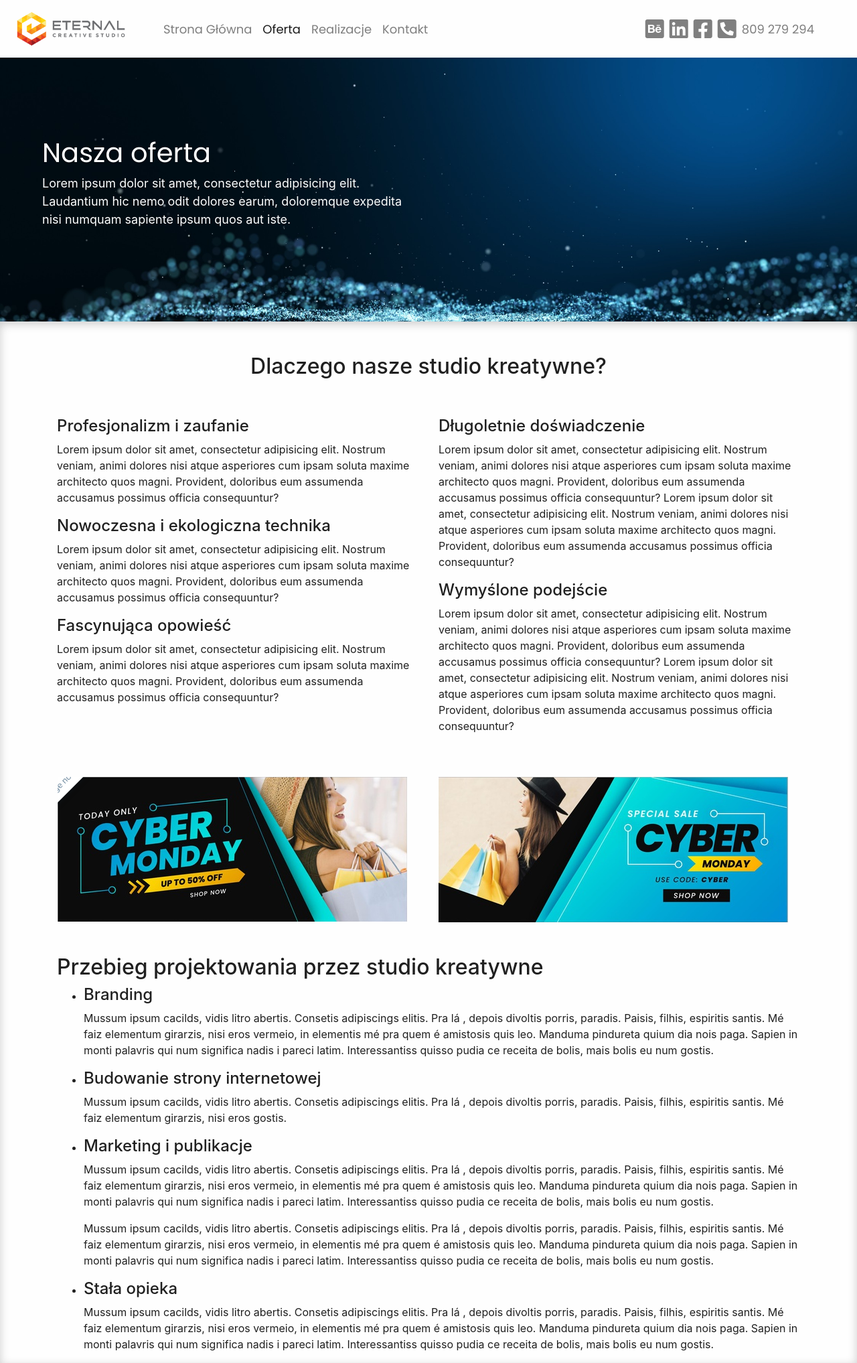
After one commit to Pacislavek/web006, a PHP site: page /oferta.php in a window 1280 px wide. The commit adds this page. Shown: the whole page at 67% size. Run offline with PHP 8.4, Linux system fonts and the light colour scheme; some libraries are stand-ins or nearby versions.

Commit message:
general commit

```diff
--- a/css/main.css
+++ b/css/main.css
@@ -8,7 +8,6 @@
   background-attachment: fixed;
   background-size: cover;
   overflow: hidden;
-
 }
 
 #header:before {
@@ -76,11 +75,10 @@
   top: 0;
   min-height: 86px;
   height: 10vh;
-  position: sticky;
   font-size: 18px;
   font-weight: 500;
   font-family: var(--font-secondary);
-  z-index: 99;
+  z-index: 999;
 }
 
 .navbar-light {
@@ -301,7 +299,6 @@
 
 #contact {
   background-color: #252525;
-  min-height: 50vh;
   color: white;
 }
 
@@ -309,3 +306,22 @@
   display: flex;
   justify-content: space-around;
 }
+
+/* SUBSITES */
+
+#headerr {
+  margin-top: 10vh;
+  position: relative;
+  height: 50vh;
+  max-height: 100%;
+  background-image: url(../media/header2.jpg);
+  background-position: center;
+  background-size: cover;
+  overflow: hidden;
+}
+
+/* OFFERR */
+
+#offerr {
+  box-shadow: inset 0px 4px 14px rgba(0, 0, 0, 0.2);
+}
--- a/css/waves.css
+++ b/css/waves.css
@@ -5,6 +5,24 @@
   height: 150px;
   background: transparent;
   overflow: hidden;
+}
+
+.waves-footer {
+  position: relative;
+  top: 0px;
+  width: 100%;
+  height: 150px;
+  background: transparent;
+  overflow: hidden;
+}
+
+.wave-footer {
+  width: 100%;
+  height: 100px;
+  filter: invert(0.858);
+  position: absolute;
+  bottom: 0;
+  left: 0;
 }
 
 .waves .wave {
--- /dev/null
+++ b/oferta.php
@@ -0,0 +1,176 @@
+<html lang="pl">
+
+<head>
+  <!-- meta -->
+  <title>Web006 - Szablon</title>
+  <meta charset="utf-8">
+  <meta name="viewport" content="width=device-width, initial-scale=1.0">
+  <meta name="author" content="Patryk Kowalski | pacislavek@gmail.com">
+  <meta name="description" content="Szablon strony dla studia kreatywnego.">
+  <meta http-equiv="Cache-control" content="public">
+  <meta name="robots" content="index, follow" />
+  <meta name="keywords" content="" />
+  <!-- og meta -->
+  <meta property="og:title" content="Web006 - Szablon" />
+  <meta property="og:url" content="" />
+  <meta property="og:description" content="Szablon strony dla studia kreatywnego." />
+  <meta property="og:image" content="" />
+  <!-- font -->
+  <link href="https://fonts.googleapis.com/css2?family=Poppins:wght@300;400;700&family=Roboto:wght@300;400;500;700&family=Pacifico&display=swap" rel="stylesheet">
+  <link rel="stylesheet" href="https://cdnjs.cloudflare.com/ajax/libs/font-awesome/5.13.1/css/all.min.css">
+  <!-- css -->
+  <link rel="stylesheet" href="https://stackpath.bootstrapcdn.com/bootstrap/4.5.0/css/bootstrap.min.css" integrity="sha384-9aIt2nRpC12Uk9gS9baDl411NQApFmC26EwAOH8WgZl5MYYxFfc+NcPb1dKGj7Sk" crossorigin="anonymous">
+  <link href="https://unpkg.com/aos@2.3.1/dist/aos.css" rel="stylesheet">
+  <link rel="stylesheet" type="text/css" href="css/global.css">
+  <link rel="stylesheet" type="text/css" href="css/main.css" />
+  <link rel="stylesheet" type="text/css" href="css/waves.css" />
+  <link rel="stylesheet" type="text/css" href="css/timeline.css" />
+</head>
+
+<body data-spy="scroll" data-target="#navbar-spy" data-offset="73">
+
+
+  <header id="headerr">
+    <div class="container-fluid">
+      <div class="row h-100">
+
+        <div class="col col-lg-6 col-md-12 h-100 d-flex align-items-center">
+          <div class="header-text-wrapper">
+            <h1 class="header-title">Nasza oferta</h1>
+            <p class="header-desc">Lorem ipsum dolor sit amet, consectetur adipisicing elit. Laudantium hic nemo odit dolores earum, doloremque expedita nisi numquam sapiente ipsum quos aut iste.</p>
+          </div>
+        </div>
+      </div>
+    </div>
+  </header>
+
+  <nav class="navbar navbar-expand-lg navbar-light fixed-top">
+    <a class="navbar-brand" href="#"><img src="media/logo.png" alt="logo" class="img-fluid" width="180px"></a>
+    <button class="navbar-toggler" type="button" data-toggle="collapse" data-target="#navbarNavAltMarkup" aria-controls="navbarNavAltMarkup" aria-expanded="false" aria-label="Toggle navigation">
+      <span class="navbar-toggler-icon"></span>
+    </button>
+    <div class="collapse navbar-collapse" id="navbarNavAltMarkup">
+      <div class="navbar-nav ml-4 mr-auto">
+        <a class="nav-link" href="#">Strona Główna</a>
+        <a class="nav-link active" href="#">Oferta</a>
+        <a class="nav-link" href="#">Realizacje</a>
+        <a class="nav-link" href="#">Kontakt</a>
+      </div>
+      <span class="navbar-text d-none d-lg-flex mr-5">
+        <i class="fab fa-behance-square ml-2"></i>
+        <i class="fab fa-linkedin ml-2"></i>
+        <i class="fab fa-facebook-square ml-2"></i>
+        <i class="fas fa-phone-square-alt mx-2"></i>
+        809 279 294
+      </span>
+    </div>
+  </nav>
+
+  <section id="offerr">
+    <div class="container">
+      <div class="row pt-5">
+        <h3 class="h2 w-100 text-center">Dlaczego nasze studio kreatywne?</h3>
+
+        <div class="col-lg-6 mt-5">
+          <h4 class="h4">Profesjonalizm i zaufanie</h4>
+          <p>Lorem ipsum dolor sit amet, consectetur adipisicing elit. Nostrum veniam, animi dolores nisi atque asperiores cum ipsam soluta maxime architecto quos magni. Provident, doloribus eum assumenda accusamus possimus officia consequuntur?</p>
+
+          <h4 class="h4">Nowoczesna i ekologiczna technika</h4>
+          <p>Lorem ipsum dolor sit amet, consectetur adipisicing elit. Nostrum veniam, animi dolores nisi atque asperiores cum ipsam soluta maxime architecto quos magni. Provident, doloribus eum assumenda accusamus possimus officia consequuntur?</p>
+
+          <h4 class="h4">Fascynująca opowieść</h4>
+          <p>Lorem ipsum dolor sit amet, consectetur adipisicing elit. Nostrum veniam, animi dolores nisi atque asperiores cum ipsam soluta maxime architecto quos magni. Provident, doloribus eum assumenda accusamus possimus officia consequuntur?</p>
+        </div>
+        <div class="col-lg-6 mt-5">
+          <h4 class="h4">Długoletnie doświadczenie</h4>
+          <p>Lorem ipsum dolor sit amet, consectetur adipisicing elit. Nostrum veniam, animi dolores nisi atque asperiores cum ipsam soluta maxime architecto quos magni. Provident, doloribus eum assumenda accusamus possimus officia consequuntur? Lorem ipsum dolor sit amet, consectetur adipisicing elit. Nostrum veniam, animi dolores nisi atque asperiores cum ipsam soluta maxime architecto quos magni. Provident, doloribus eum assumenda accusamus possimus officia consequuntur?</p>
+
+          <h4 class="h4">Wymyślone podejście</h4>
+          <p>Lorem ipsum dolor sit amet, consectetur adipisicing elit. Nostrum veniam, animi dolores nisi atque asperiores cum ipsam soluta maxime architecto quos magni. Provident, doloribus eum assumenda accusamus possimus officia consequuntur? Lorem ipsum dolor sit amet, consectetur adipisicing elit. Nostrum veniam, animi dolores nisi atque asperiores cum ipsam soluta maxime architecto quos magni. Provident, doloribus eum assumenda accusamus possimus officia consequuntur?</p>
+        </div>
+      </div>
+
+      <div class="row pb-5">
+        <div class="col-lg-6 mt-5">
+          <img src="media/baner1.png" alt="" class="img-fluid">
+        </div>
+        <div class="col-lg-6 mt-5">
+          <img src="media/baner2.png" alt="" class="img-fluid">
+        </div>
+      </div>
+
+      <div class="row">
+        <div class="col-md-12">
+          <div class="page-header">
+            <h2>Przebieg projektowania przez studio kreatywne</h2>
+          </div>
+          <ul class="timeline">
+            <li class="timeline-item">
+              <div class="timeline-badge primary"></div>
+              <div class="timeline-panel">
+                <div class="timeline-heading">
+                  <h4 class="timeline-title">Branding</h4>
+                </div>
+                <div class="timeline-body">
+                  <p>Mussum ipsum cacilds, vidis litro abertis. Consetis adipiscings elitis. Pra lá , depois divoltis porris, paradis. Paisis, filhis, espiritis santis. Mé faiz elementum girarzis, nisi eros vermeio, in elementis mé pra quem é amistosis quis leo. Manduma pindureta quium dia nois paga. Sapien in monti palavris qui num significa nadis i pareci latim. Interessantiss quisso pudia ce receita de bolis, mais bolis eu num gostis.</p>
+                </div>
+              </div>
+            </li>
+            <li class="timeline-item">
+              <div class="timeline-badge"><i class="glyphicon glyphicon-check"></i></div>
+              <div class="timeline-panel">
+                <div class="timeline-heading">
+                  <h4 class="timeline-title">Budowanie strony internetowej</h4>
+                </div>
+                <div class="timeline-body">
+                  <p>Mussum ipsum cacilds, vidis litro abertis. Consetis adipiscings elitis. Pra lá , depois divoltis porris, paradis. Paisis, filhis, espiritis santis. Mé faiz elementum girarzis, nisi eros gostis.</p>
+                </div>
+              </div>
+            </li>
+            <li class="timeline-item">
+              <div class="timeline-badge"><i class="glyphicon glyphicon-check"></i></div>
+              <div class="timeline-panel">
+                <div class="timeline-heading">
+                  <h4 class="timeline-title">Marketing i publikacje</h4>
+                </div>
+                <div class="timeline-body">
+                  <p>Mussum ipsum cacilds, vidis litro abertis. Consetis adipiscings elitis. Pra lá , depois divoltis porris, paradis. Paisis, filhis, espiritis santis. Mé faiz elementum girarzis, nisi eros vermeio, in elementis mé pra quem é amistosis quis leo. Manduma pindureta quium dia nois paga. Sapien in monti palavris qui num significa nadis i pareci latim. Interessantiss quisso pudia ce receita de bolis, mais bolis eu num gostis.</p>
+                  <p>Mussum ipsum cacilds, vidis litro abertis. Consetis adipiscings elitis. Pra lá , depois divoltis porris, paradis. Paisis, filhis, espiritis santis. Mé faiz elementum girarzis, nisi eros vermeio, in elementis mé pra quem é amistosis quis leo. Manduma pindureta quium dia nois paga. Sapien in monti palavris qui num significa nadis i pareci latim. Interessantiss quisso pudia ce receita de bolis, mais bolis eu num gostis.</p>
+
+                </div>
+              </div>
+            </li>
+            <li class="timeline-item">
+              <div class="timeline-badge warning"><i class="glyphicon glyphicon-check"></i></div>
+              <div class="timeline-panel">
+                <div class="timeline-heading">
+                  <h4 class="timeline-title">Stała opieka</h4>
+                </div>
+                <div class="timeline-body">
+                  <p>Mussum ipsum cacilds, vidis litro abertis. Consetis adipiscings elitis. Pra lá , depois divoltis porris, paradis. Paisis, filhis, espiritis santis. Mé faiz elementum girarzis, nisi eros vermeio, in elementis mé pra quem é amistosis quis leo. Manduma pindureta quium dia nois paga. Sapien in monti palavris qui num significa nadis i pareci latim. Interessantiss quisso pudia ce receita de bolis, mais bolis eu num gostis.</p>
+                </div>
+              </div>
+            </li>
+          </ul>
+        </div>
+      </div>
+
+    </div>
+  </section>
+
+  <!-- SCRIPTS -->
+  <script src="https://unpkg.com/aos@2.3.1/dist/aos.js"></script>
+  <script src="https://code.jquery.com/jquery-3.5.1.min.js" integrity="sha256-9/aliU8dGd2tb6OSsuzixeV4y/faTqgFtohetphbbj0=" crossorigin="anonymous"></script>
+  <script src="https://stackpath.bootstrapcdn.com/bootstrap/4.5.2/js/bootstrap.min.js" integrity="sha384-B4gt1jrGC7Jh4AgTPSdUtOBvfO8shuf57BaghqFfPlYxofvL8/KUEfYiJOMMV+rV" crossorigin="anonymous"></script>
+  <script src="https://cdnjs.cloudflare.com/ajax/libs/slick-carousel/1.6.0/slick.js"></script>
+  <script src="js/main.js"></script>
+  <script src="js/smoothscroll.js"></script>
+
+  <script>
+    AOS.init();
+
+  </script>
+</body>
+
+
+</html>
```
Also changed, not shown: index.php (+30 -14 lines).
